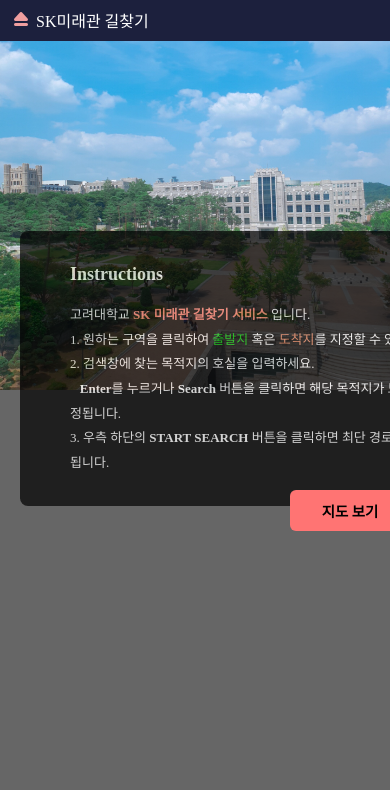
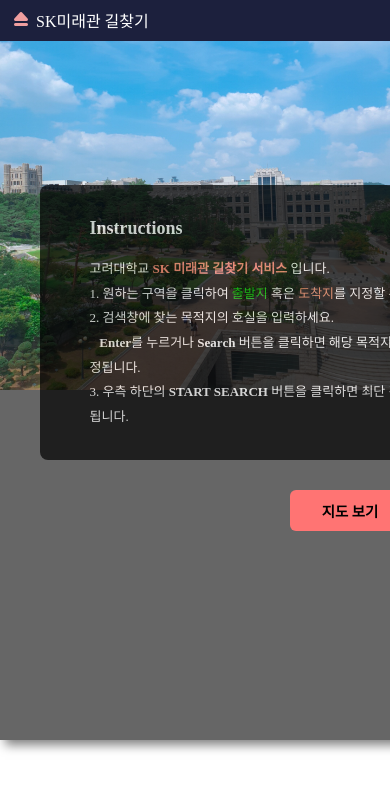
Before and after one commit to jiin-yey/skmap, a plain HTML site: page index.html in a window 390 px wide. Shown: the top 790 px of the page. Drawn offline with Linux system fonts and the light colour scheme; a script that the page names is missing; files whose address does not match are found by name.

Commit message:
Update style.css

```diff
--- a/style.css
+++ b/style.css
@@ -420,10 +420,14 @@ rect {
     background-size: 100vw;
     background-repeat: no-repeat;
     justify-content: center;
+    align-content: center;
+    height: 700px;
   }
 
   #intro {
-    position: relative;
+    position: absolute;
     width: 100vw;
+    margin-left: 5vw;
+    margin-right: 5vw;
   }
 }
```
